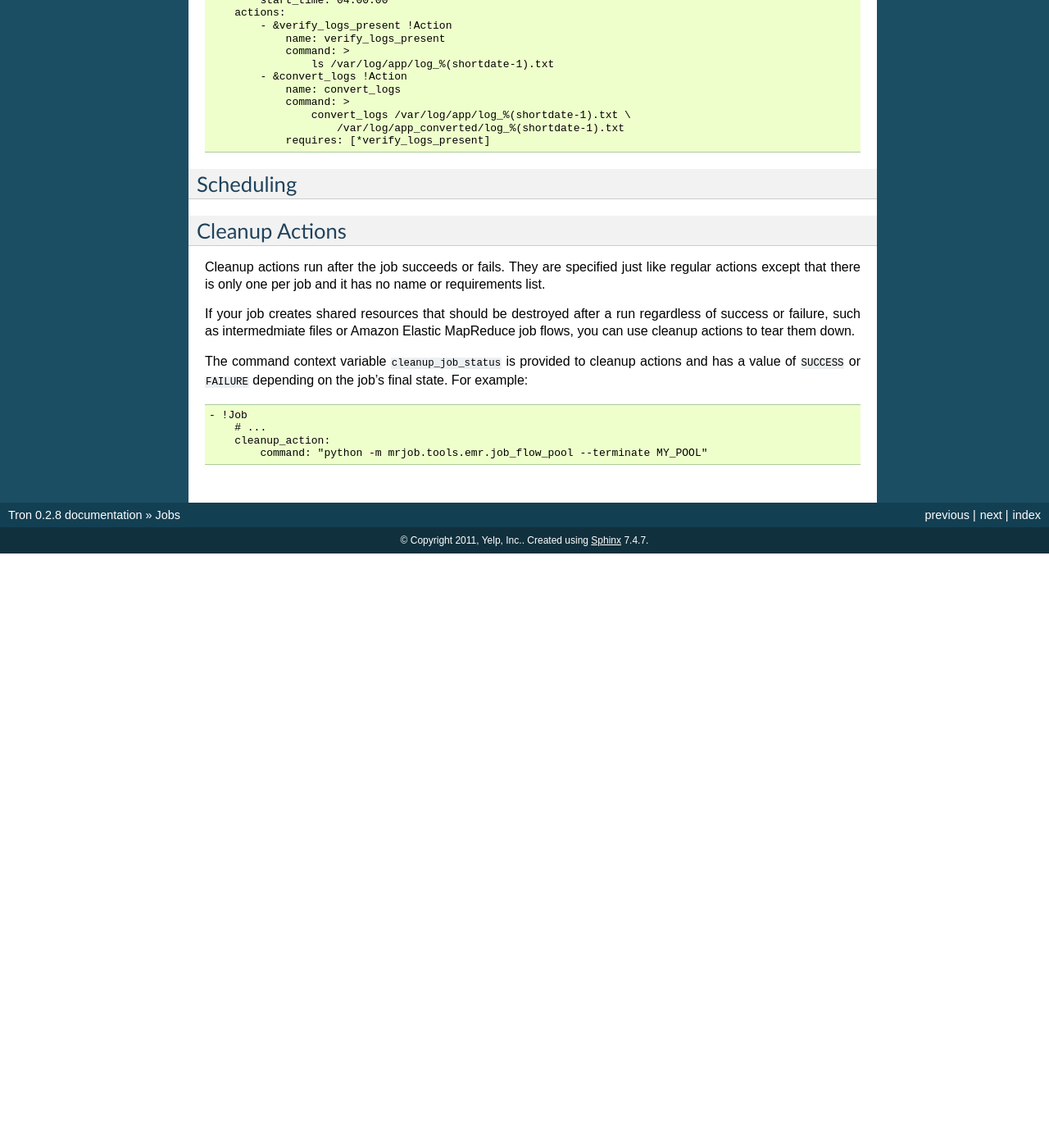
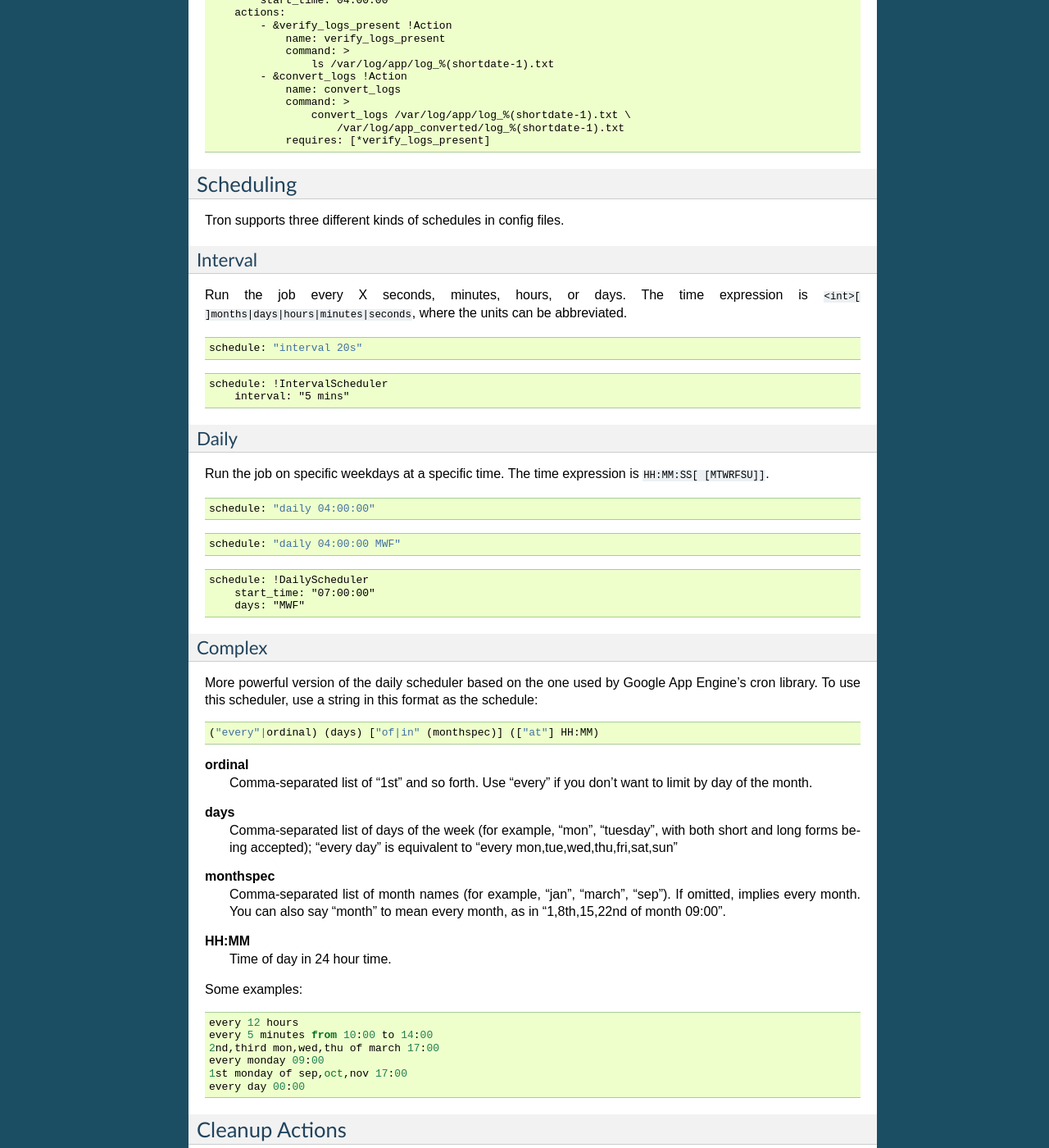
Before and after one commit to Yelp/Tron, a Sphinx documentation site: the page built from docs/jobs.rst, in a window 1280 px wide and 1400 px high, scrolled down 1355 px. Shown: the whole window at 82% size. Built offline with Sphinx 7.4.7, drawn with Linux system fonts in a browser that asks for light colours; before the commit the page ends 2030 px from its top, so only the background shows below that.

Commit message:
Wrote about scheduling

```diff
--- a/docs/jobs.rst
+++ b/docs/jobs.rst
@@ -98,6 +98,79 @@ of scheduler you are using.
 Scheduling
 ----------
 
+Tron supports three different kinds of schedules in config files.
+
+Interval
+^^^^^^^^
+
+Run the job every X seconds, minutes, hours, or days. The time expression
+is ``<int>[ ]months|days|hours|minutes|seconds``, where the units can be
+abbreviated.
+
+::
+
+    schedule: "interval 20s"
+
+::
+
+    schedule: !IntervalScheduler
+        interval: "5 mins"
+
+Daily
+^^^^^
+
+Run the job on specific weekdays at a specific time. The time expression is
+``HH:MM:SS[ [MTWRFSU]]``.
+
+::
+
+    schedule: "daily 04:00:00"
+
+::
+
+    schedule: "daily 04:00:00 MWF"
+
+::
+
+    schedule: !DailyScheduler
+        start_time: "07:00:00"
+        days: "MWF"
+
+Complex
+^^^^^^^
+
+More powerful version of the daily scheduler based on the one used by Google
+App Engine's cron library. To use this scheduler, use a string in this format
+as the schedule::
+
+    ("every"|ordinal) (days) ["of|in" (monthspec)] (["at"] HH:MM)
+
+**ordinal**
+    Comma-separated list of "1st" and so forth. Use "every" if you don't want
+    to limit by day of the month.
+
+**days**
+    Comma-separated list of days of the week (for example, "mon", "tuesday",
+    with both short and long forms being accepted); "every day" is equivalent
+    to "every mon,tue,wed,thu,fri,sat,sun"
+
+**monthspec**
+    Comma-separated list of month names (for example, "jan", "march", "sep").
+    If omitted, implies every month. You can also say "month" to mean every
+    month, as in "1,8th,15,22nd of month 09:00".
+
+**HH:MM**
+    Time of day in 24 hour time.
+
+Some examples::
+
+    every 12 hours
+    every 5 minutes from 10:00 to 14:00
+    2nd,third mon,wed,thu of march 17:00
+    every monday 09:00
+    1st monday of sep,oct,nov 17:00
+    every day 00:00
+
 .. _job_cleanup_actions:
 
 Cleanup Actions
```
